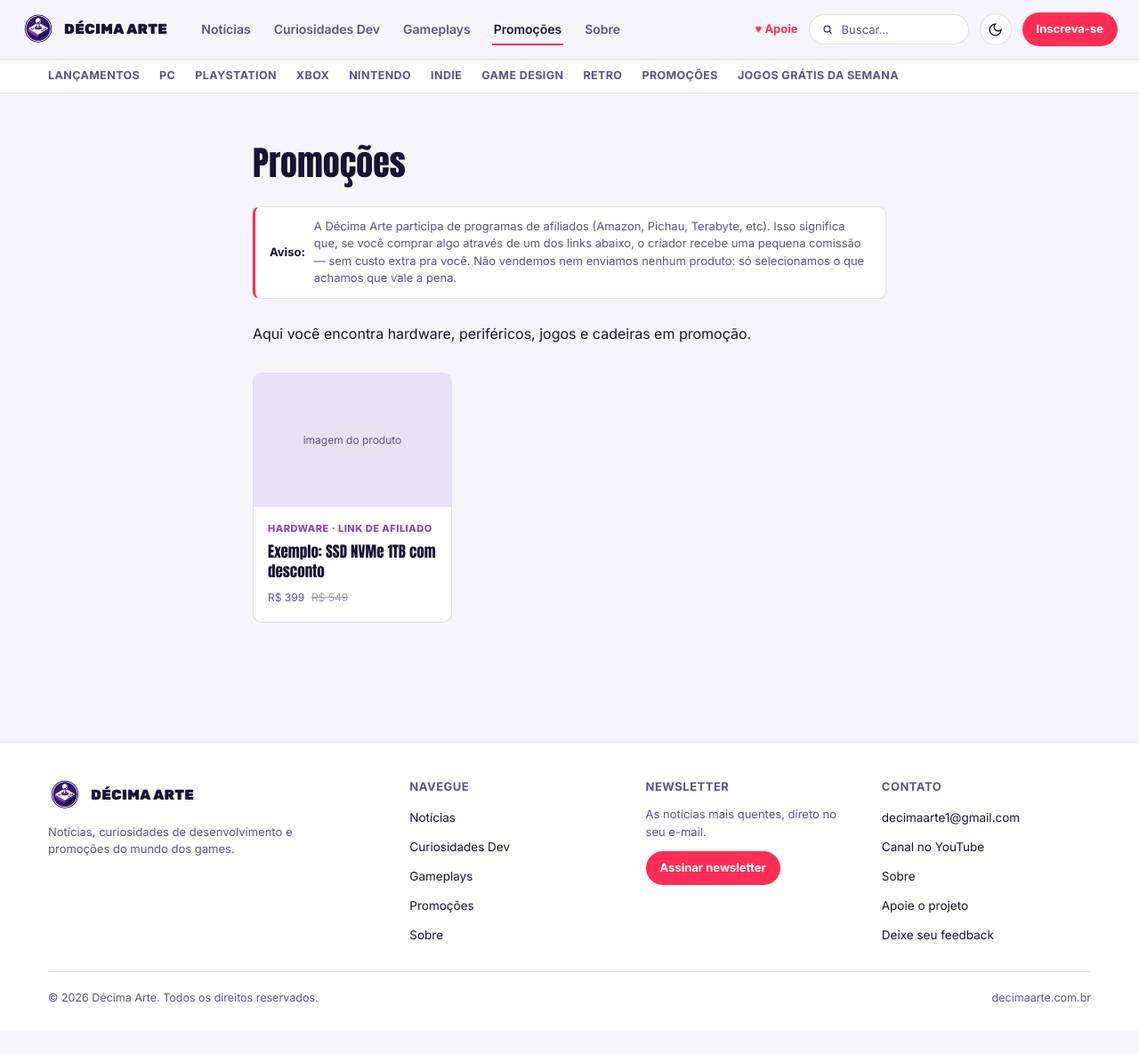
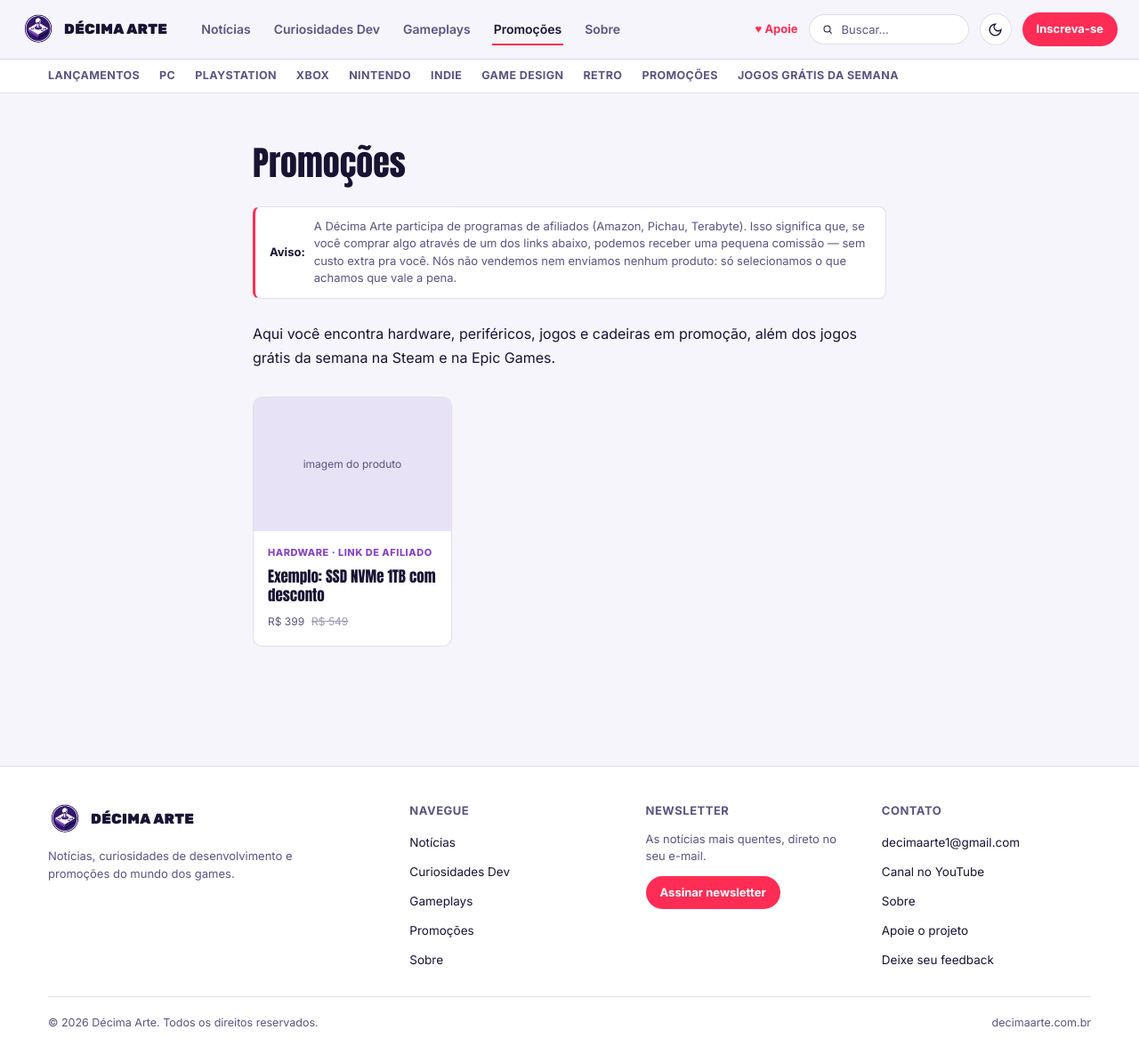
Before and after one commit to decimaarte/decimaarte, a Jekyll site: the page built from promocoes.html, in a window 1280 px wide and 1185 px high. Shown: the whole window at 89% size. Built offline with Jekyll 4.4.1, drawn with Linux system fonts in a browser that asks for light colours.

Commit message:
Add files via upload

```diff
--- a/_data/textos.yml
+++ b/_data/textos.yml
@@ -1,4 +1,4 @@
-promocoes_aviso: 'A Décima Arte participa de programas de afiliados (Amazon, Pichau, Terabyte, etc). Isso significa que, se você comprar algo através de um dos links abaixo, o criador recebe uma pequena comissão — sem custo extra pra você. Não vendemos nem enviamos nenhum produto: só selecionamos o que achamos que vale a pena.'
-promocoes_intro: Aqui você encontra hardware, periféricos, jogos e cadeiras em promoção.
-apoie_intro: O projeto Décima Arte é feita de forma independente. Se o conteúdo te ajuda e te diverte, você pode apoiar com qualquer valor, via Pix.
-sobre_texto: 'A Décima Arte nasceu de uma ideia simples: jogos são a décima arte, e merecem ser tratados com a mesma curiosidade e profundidade que qualquer outra forma de expressão. Aqui você encontra notícias quentes do mundo dos games, curiosidades sobre como os jogos são feitos — engines, ferramentas, bastidores de produção — e, aos poucos, guias e conteúdo em vídeo pra quem curte gameplays e também pra quem sonha em trabalhar com desenvolvimento de games.'
+promocoes_aviso: "A Décima Arte participa de programas de afiliados (Amazon, Pichau, Terabyte). Isso significa que, se você comprar algo através de um dos links abaixo, podemos receber uma pequena comissão — sem custo extra pra você. Nós não vendemos nem enviamos nenhum produto: só selecionamos o que achamos que vale a pena."
+promocoes_intro: "Aqui você encontra hardware, periféricos, jogos e cadeiras em promoção, além dos jogos grátis da semana na Steam e na Epic Games."
+apoie_intro: "A Décima Arte é feita de forma independente. Se o conteúdo te ajuda ou te diverte, você pode apoiar com qualquer valor, via Pix."
+sobre_texto: "A Décima Arte nasceu de uma ideia simples: jogos são a décima arte, e merecem ser tratados com a mesma curiosidade e profundidade que qualquer outra forma de expressão. Aqui você encontra notícias quentes do mundo dos games, curiosidades sobre como os jogos são feitos — engines, ferramentas, bastidores de produção — e, aos poucos, guias e conteúdo em vídeo pra quem também sonha em trabalhar com desenvolvimento de jogos."
--- a/admin/config.yml
+++ b/admin/config.yml
@@ -1,6 +1,6 @@
 backend:
   name: github
-  repo: decimaarte/decimaarte   # troca pelo teu usuário/repositório real do GitHub
+  repo: SEU_USUARIO/NOME_DO_REPO   # troca pelo teu usuário/repositório real do GitHub
   branch: main
 
 # Login por token pessoal (PAT) — sem precisar de servidor de OAuth externo.
--- a/apoie.html
+++ b/apoie.html
@@ -1,6 +1,6 @@
 ---
+layout: page
 title: Apoie o projeto
-layout: page
 permalink: /apoie/
 ---
 
--- a/contato.html
+++ b/contato.html
@@ -1,6 +1,6 @@
 ---
+layout: page
 title: Contato
-layout: page
 permalink: /contato/
 ---
 
--- a/promocoes.html
+++ b/promocoes.html
@@ -12,7 +12,8 @@
 
 <div class="article-grid" style="margin-top:30px;">
   {% if site.promocoes and site.promocoes.size > 0 %}
-    {% for produto in site.promocoes %}
+    {% assign promos_ordenadas = site.promocoes | sort: "date" | reverse %}
+    {% for produto in promos_ordenadas %}
     <a href="{{ produto.link }}" target="_blank" rel="noopener sponsored" class="card">
       <img class="card-img" src="{{ produto.image | default: '/assets/img/placeholder-card.jpg' | relative_url }}" alt="">
       <div class="card-body">
--- a/sobre.html
+++ b/sobre.html
@@ -1,6 +1,6 @@
 ---
+layout: page
 title: Sobre
-layout: page
 permalink: /sobre/
 ---
 
```
Also changed, not shown: other parts of apoie.html (+1 -1 lines), other parts of contato.html (+1 -1 lines), other parts of sobre.html (+1 -1 lines).
